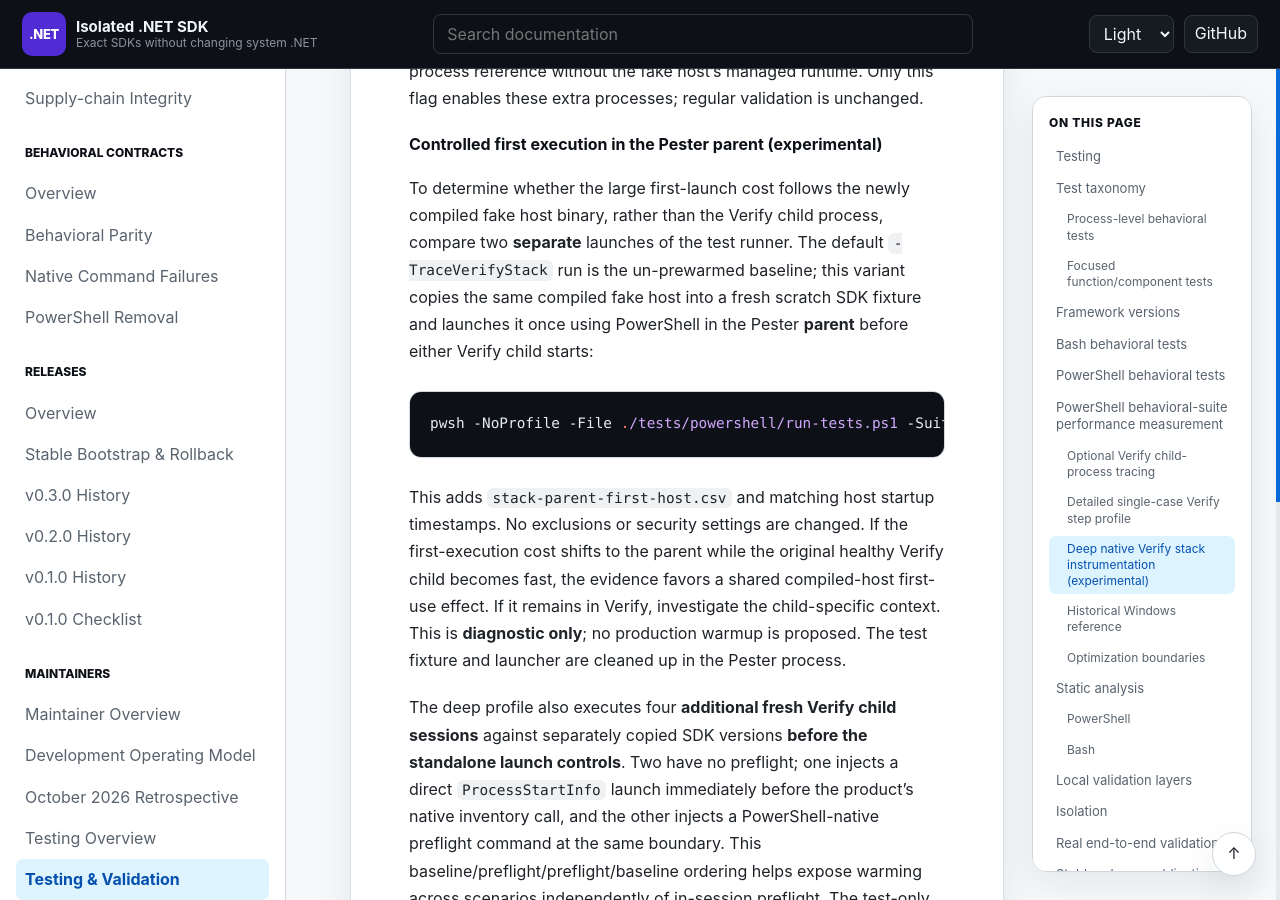
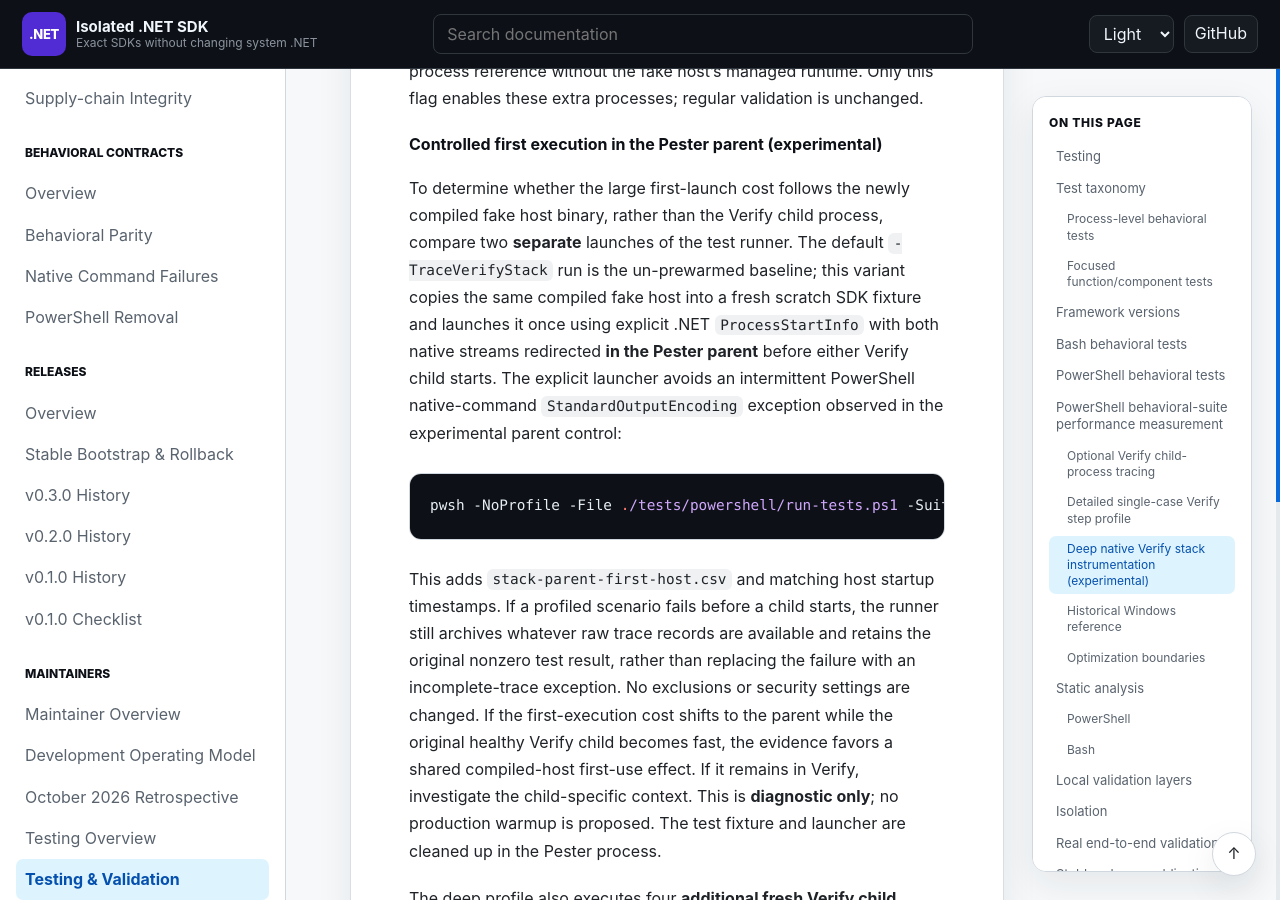
Before and after one commit to infoconex/isolated-dotnet-sdk, a Jekyll site: the page built from docs/maintainers/testing/testing.md, in a window 1280 px wide and 900 px high, scrolled down 9656 px. Built offline with Jekyll 4.4.1, drawn with Linux system fonts in a browser that asks for light colours; our own code applies the rules of GitHub Pages for plain Markdown files.

Commit message:
docs(test): describe redirected parent launch and preservation of partial failed traces

````diff
--- a/docs/maintainers/testing/testing.md
+++ b/docs/maintainers/testing/testing.md
@@ -271,15 +271,20 @@ compiled fake host binary, rather than the Verify child process, compare
 two **separate** launches of the test runner. The default
 `-TraceVerifyStack` run is the un-prewarmed baseline; this variant
 copies the same compiled fake host into a fresh scratch SDK fixture and
-launches it once using PowerShell in the Pester **parent** before either
-Verify child starts:
+launches it once using explicit .NET `ProcessStartInfo` with both native streams
+redirected **in the Pester parent** before either Verify child starts.
+The explicit launcher avoids an intermittent PowerShell native-command
+`StandardOutputEncoding` exception observed in the experimental parent control:
 
 ```powershell
 pwsh -NoProfile -File ./tests/powershell/run-tests.ps1 -Suite Verify -TraceVerifyStack -TraceVerifyPrewarmHost
 ```
 
 This adds `stack-parent-first-host.csv` and matching host
-startup timestamps. No exclusions or security settings are changed. If the
+startup timestamps. If a profiled scenario fails before a child starts, the
+runner still archives whatever raw trace records are available and retains
+the original nonzero test result, rather than replacing the failure with an
+incomplete-trace exception. No exclusions or security settings are changed. If the
 first-execution cost shifts to the parent while the original healthy Verify
 child becomes fast, the evidence favors a shared compiled-host first-use
 effect. If it remains in Verify, investigate the child-specific context.
````
